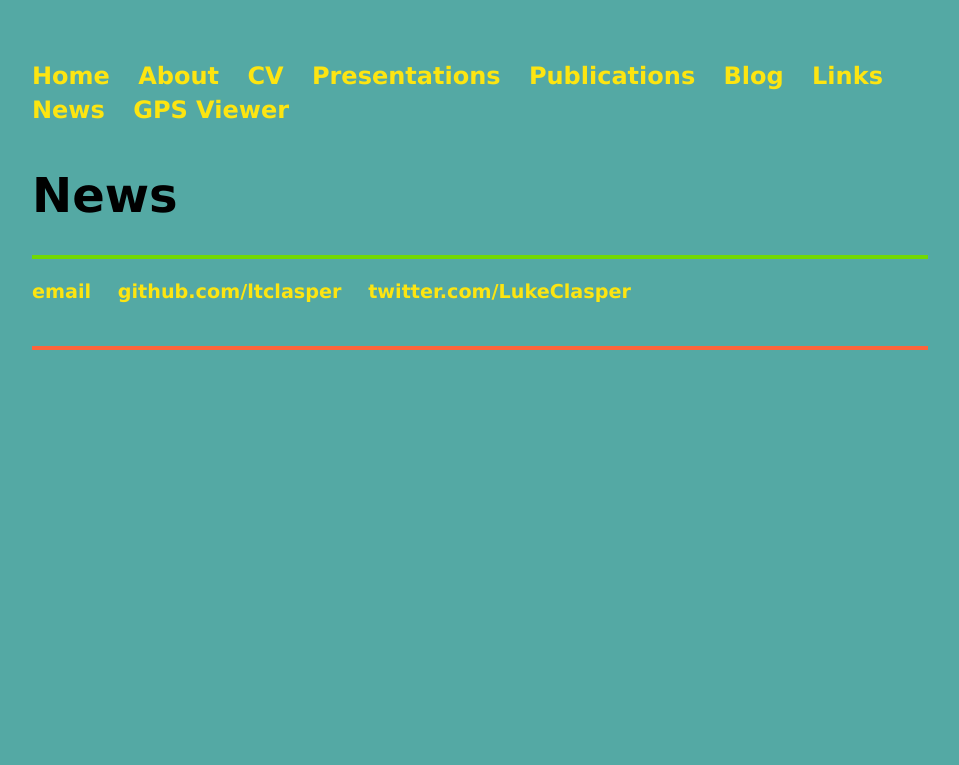
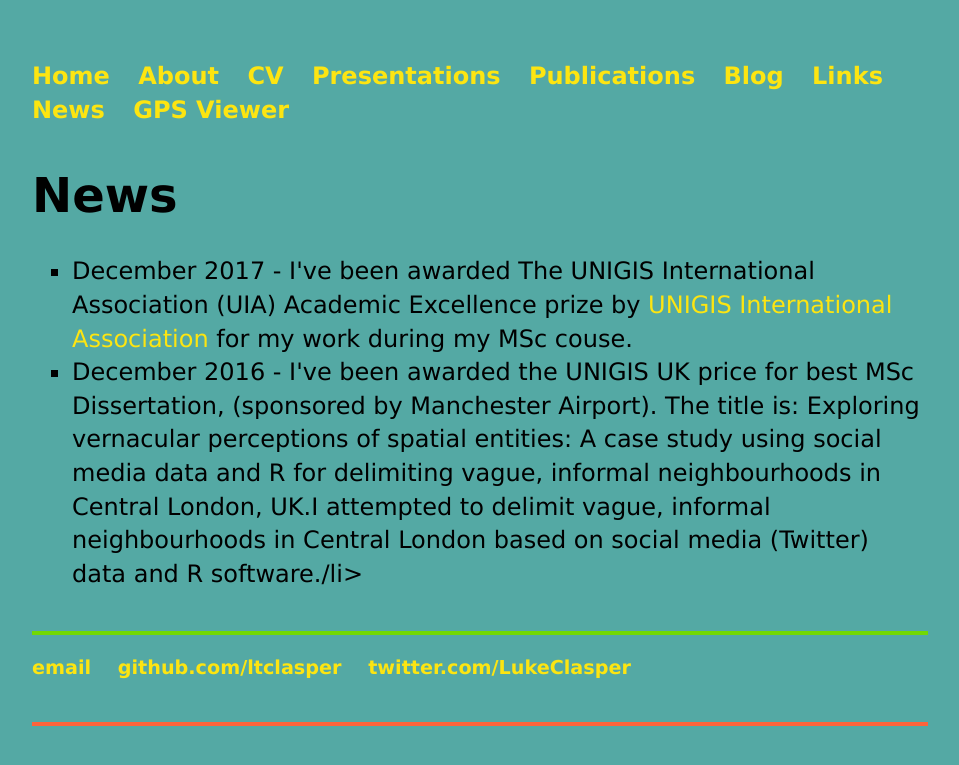
Before and after one commit to ltclasper/ltclasper.github.io, a Jekyll site: the page built from news/index.html, in a window 1280 px wide. Shown: the top 765 px of the page, without its empty margins (160-1119 px from the left). Built offline with Jekyll 4.4.1, drawn with Linux system fonts in a browser that asks for light colours.

Commit message:
Update index.html

```diff
--- a/news/index.html
+++ b/news/index.html
@@ -3,3 +3,11 @@ layout: default
 title: News
 ---
 <h1>{{ page.title }}</h1>
+<div class="blurb">
+	<h2></h2>
+	<p><ul style="list-style-type:square">
+    <li>December 2017 - I've been awarded The UNIGIS International Association (UIA) Academic Excellence prize by <a href="https://unigis.net/theses/winners-uia-academic-excellence-prize/">UNIGIS International Association</a> for my work during my MSc couse.</li>
+    <li>December 2016 - I've been awarded the UNIGIS UK price for best MSc Dissertation, (sponsored by Manchester Airport). The title is: Exploring vernacular perceptions of spatial entities: A case study using social media data and R for delimiting vague, informal neighbourhoods in Central London, UK.I attempted to delimit vague, informal neighbourhoods in Central London based on social media (Twitter) data and R software./li>
+  </ul>
+	</p>
+</div><!-- /.blurb -->
```
